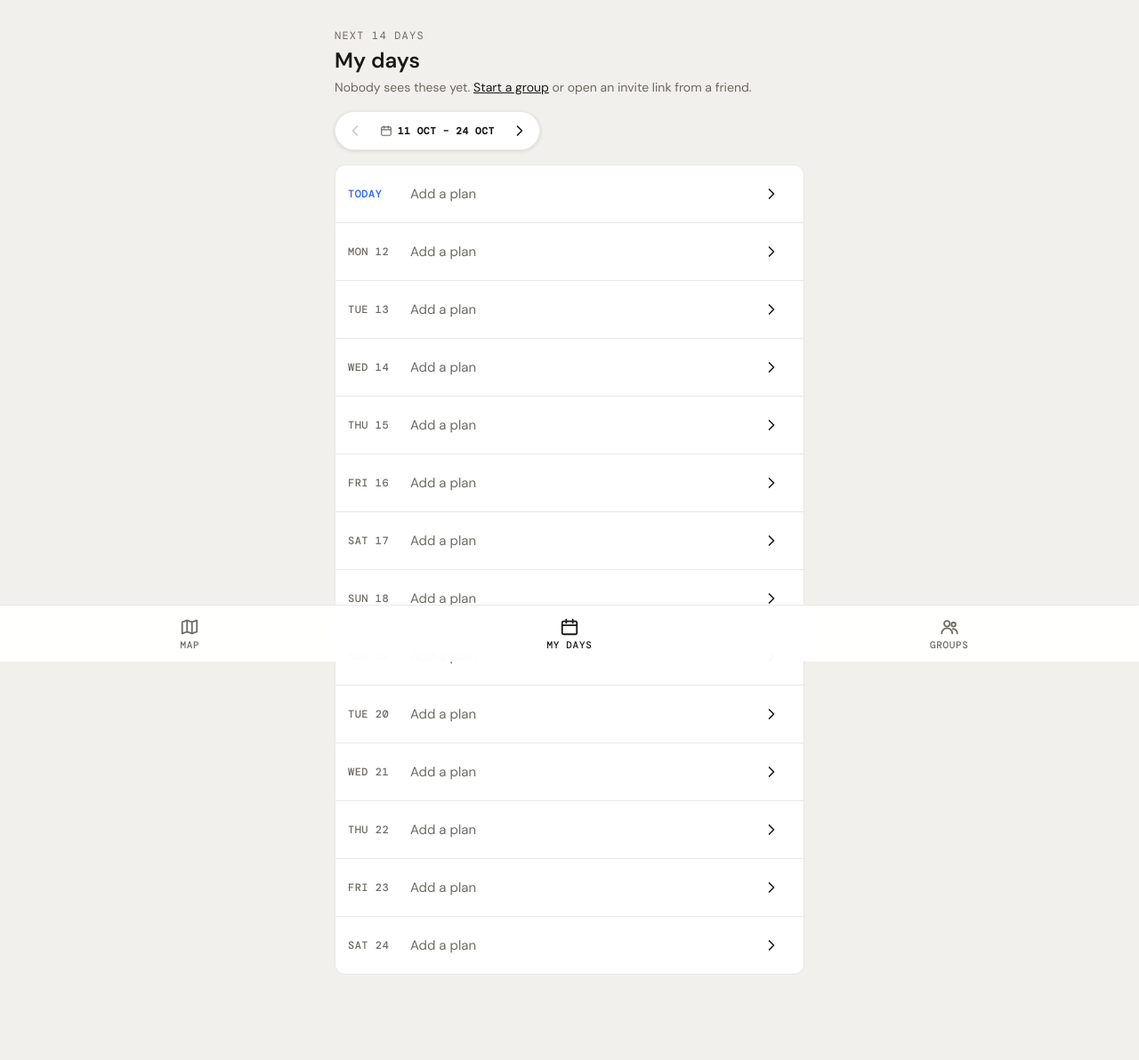
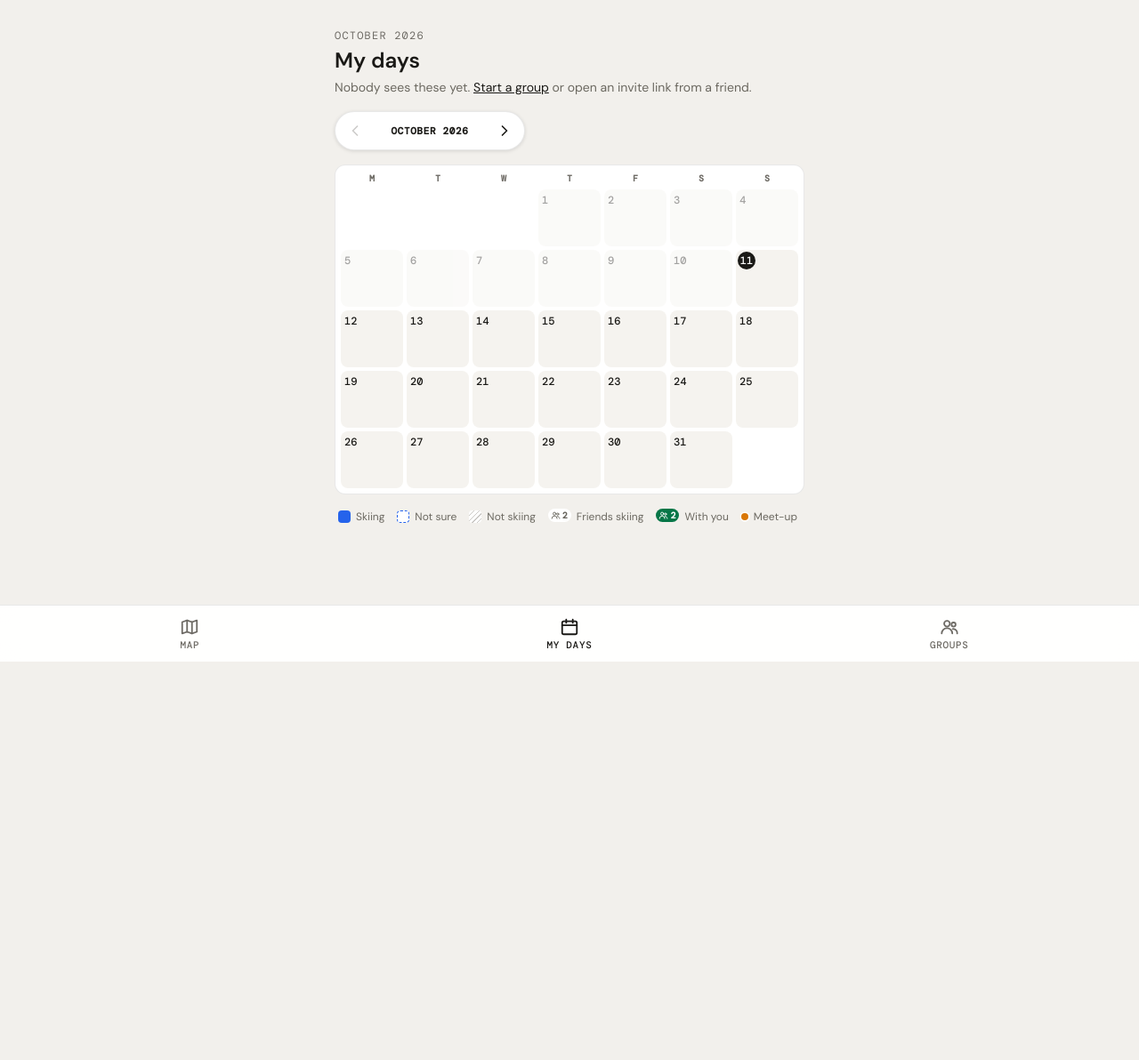
Before and after one commit to hugorodgerbrown/gondola, a Django app: page /days/ in a window 1280 px wide. Shown: the part 56-1248 px from the top of the page at 89% size. After the commit the page ends 800 px from the top, so only its background shows below. Run offline with Django 5.2, Linux system fonts and the light colour scheme; the visitor is signed in with stand-in values (Sample User, id 1); data that the repository does not hold is empty.

Commit message:
My days as a month calendar with your groups' activity
My days listed two weeks as rows. It is now a month at a time, weeks
starting Monday, and each day shows:

- what you said: the resort's code on a filled day, a dashed outline for
  not sure, a hatched day for not skiing, and a lock when private;
- how many friends are skiing, green when some are at your resort;
- an amber dot when one of your groups has a meet-up.

Arrows step a month as far as plans can be made, tapping a day opens the
same sheet as before, and ?from= keeps the month through plain form posts.

Co-Authored-By: Claude Opus 5.5 (1M context) <noreply@anthropic.com>
Claude-Session: https://claude.ai/code/session_01UhGDJbjKvTGiZJFCsWE4Ut

```diff
--- a/apps/groups/templates/groups/my_days.html
+++ b/apps/groups/templates/groups/my_days.html
@@ -1,9 +1,8 @@
 {% extends "base.html" %}
-{% load static %}
 {% block title %}My days · {{ SITE_NAME }}{% endblock %}
 {% block content %}
   <div class="heading">
-    <span class="eyebrow">{% if start == today %}Next 14 days{% else %}{{ start|date:"j M" }} – {{ end|date:"j M" }}{% endif %}</span>
+    <span class="eyebrow">{{ month.first|date:"F Y" }}</span>
     <h1 class="title">My days</h1>
     {% if groups %}
       <p class="lede">Everyone in {% for group in groups %}{% if not forloop.first %}{% if forloop.last %} and {% else %}, {% endif %}{% endif %}{{ group.name }}{% endfor %} sees these, except days you keep private.</p>
@@ -11,49 +10,71 @@
       <p class="lede">Nobody sees these yet. <a href="{% url 'planning:group_list' %}">Start a group</a> or open an invite link from a friend.</p>
     {% endif %}
   </div>
-  <nav class="float float--page" aria-label="Fortnight">
-    {% if previous_start %}
-      <a class="icon-button" href="?from={{ previous_start|date:'Y-m-d' }}" aria-label="Previous two weeks">{% include "includes/icons/chevron-left.html" %}</a>
+  <nav class="float float--page" aria-label="Month">
+    {% if month.previous %}
+      <a class="icon-button" href="?from={{ month.previous|date:'Y-m-d' }}" aria-label="{{ month.previous|date:'F' }}">{% include "includes/icons/chevron-left.html" %}</a>
     {% else %}
       <span class="icon-button icon-button--off" aria-hidden="true">{% include "includes/icons/chevron-left.html" %}</span>
     {% endif %}
-    <span class="calendar-anchor">
-      <button type="button" class="float__label float__label--button" data-calendar
-              data-navigate="?from=DATE"
-              data-value="{{ start|date:'Y-m-d' }}" data-today="{{ today|date:'Y-m-d' }}"
-              data-min="{{ today|date:'Y-m-d' }}" data-max="{{ last_day|date:'Y-m-d' }}"
-              data-marks="plan-marks">
-        {% include "includes/icons/calendar.html" %}
-        <span>{{ start|date:"j M" }} – {{ end|date:"j M" }}</span>
-        <span class="visually-hidden">, choose a day</span>
-      </button>
-    </span>
-    {% if next_start %}
-      <a class="icon-button" href="?from={{ next_start|date:'Y-m-d' }}" aria-label="Next two weeks">{% include "includes/icons/chevron-right.html" %}</a>
+    <span class="float__label float__label--month">{{ month.first|date:"F Y" }}</span>
+    {% if month.next %}
+      <a class="icon-button" href="?from={{ month.next|date:'Y-m-d' }}" aria-label="{{ month.next|date:'F' }}">{% include "includes/icons/chevron-right.html" %}</a>
     {% else %}
       <span class="icon-button icon-button--off" aria-hidden="true">{% include "includes/icons/chevron-right.html" %}</span>
     {% endif %}
   </nav>
-  <ol class="list card" aria-label="{{ start|date:'j F' }} to {{ end|date:'j F' }}">
-    {% for day, plan in rows %}
-      <li>{% include "groups/partials/day_row.html" with window_from=window_from %}</li>
+
+  <div class="month card" role="group" aria-label="{{ month.first|date:'F Y' }}">
+    <div class="month__week month__week--head" aria-hidden="true">
+      {% for name in "MTWTFSS" %}<span class="month__weekday">{{ name }}</span>{% endfor %}
+    </div>
+    {% for week in month.weeks %}
+      <div class="month__week">
+        {% for day in week %}
+          {% if not day.in_month %}
+            <span class="mday mday--out"></span>
+          {% else %}
+            {% with plan=day.plan %}
+              {% if day.plannable %}
+                <a class="mday{% if plan %} mday--{{ plan.status }}{% endif %}{% if day.is_today %} mday--today{% endif %}"
+                   href="{% url 'planning:day' day.date %}{% if window_from %}?from={{ window_from|date:'Y-m-d' }}{% endif %}"
+                   hx-get="{% url 'planning:day' day.date %}{% if window_from %}?from={{ window_from|date:'Y-m-d' }}{% endif %}"
+                   hx-target="#sheet-body" hx-push-url="false"
+                   aria-label="{{ day.summary }}">
+              {% else %}
+                <span class="mday mday--past{% if plan %} mday--{{ plan.status }}{% endif %}" aria-label="{{ day.summary }}">
+              {% endif %}
+                <span class="mday__top" aria-hidden="true">
+                  <span class="mday__date">{{ day.date.day }}</span>
+                  <span class="mday__marks">
+                    {% if plan.is_private %}{% include "includes/icons/lock.html" %}{% endif %}
+                    {% if day.meetup %}<span class="mday__meetup"></span>{% endif %}
+                  </span>
+                </span>
+                <span class="mday__plan" aria-hidden="true">
+                  {% if plan.resort %}{{ plan.resort.display_code }}{% elif plan.status == "not_sure" %}?{% elif plan.status == "not_skiing" %}–{% endif %}
+                </span>
+                {% if day.friends_skiing %}
+                  <span class="mday__friends{% if day.with_me %} mday__friends--with-me{% endif %}" aria-hidden="true">{% include "includes/icons/people.html" %}{{ day.friends_skiing }}</span>
+                {% endif %}
+              {% if day.plannable %}</a>{% else %}</span>{% endif %}
+            {% endwith %}
+          {% endif %}
+        {% endfor %}
+      </div>
     {% endfor %}
-  </ol>
-  {% if elsewhere %}
-    <section class="heading" aria-labelledby="elsewhere-heading">
-      <span class="eyebrow" id="elsewhere-heading">Your other plans</span>
-      <ol class="list card">
-        {% for plan in elsewhere %}
-          <li>{% include "groups/partials/day_row.html" with day=plan.date plan=plan long_date=True window_from=window_from %}</li>
-        {% endfor %}
-      </ol>
-    </section>
-  {% endif %}
+  </div>
+
+  <ul class="month-key" aria-label="Key">
+    <li><span class="month-key__swatch mday--resort"></span>Skiing</li>
+    <li><span class="month-key__swatch mday--not_sure"></span>Not sure</li>
+    <li><span class="month-key__swatch mday--not_skiing"></span>Not skiing</li>
+    <li><span class="mday__friends">{% include "includes/icons/people.html" %}2</span>Friends skiing</li>
+    <li><span class="mday__friends mday__friends--with-me">{% include "includes/icons/people.html" %}2</span>With you</li>
+    <li><span class="mday__meetup"></span>Meet-up</li>
+  </ul>
+
   {% if groups %}
     <a href="{% url 'planning:board' groups.0.uuid %}" class="small">See who's where →</a>
   {% endif %}
-  {{ marks|json_script:"plan-marks" }}
 {% endblock %}
-{% block scripts %}
-  <script src="{% static 'js/calendar.js' %}"></script>
-{% endblock %}
--- a/apps/groups/templates/groups/partials/day_row.html
+++ /dev/null
@@ -1,16 +0,0 @@
-{# One day on My days: what the person said about it, and a tap to change it. #}
-<a class="row row--link" href="{% url 'planning:day' day %}{% if window_from %}?from={{ window_from|date:'Y-m-d' }}{% endif %}" hx-get="{% url 'planning:day' day %}" hx-target="#sheet-body" hx-push-url="false">
-  <span class="row__date{% if long_date %} row__date--long{% endif %}{% if day == today %} row__date--today{% endif %}">{% if day == today %}Today{% elif long_date %}{{ day|date:"D j M" }}{% else %}{{ day|date:"D j" }}{% endif %}</span>
-  <span class="row__main">
-    {% if not plan %}
-      <span class="row__label row__label--quiet">Add a plan</span>
-    {% elif plan.resort %}
-      <span class="row__label">{{ plan.resort.name }}</span>
-    {% else %}
-      <span class="row__label row__label--quiet">{{ plan.get_status_display }}</span>
-    {% endif %}
-    {% if plan.note %}<span class="row__note">{{ plan.note }}</span>{% endif %}
-  </span>
-  {% if plan.is_private %}<span class="tag">{% include "includes/icons/lock.html" %}Private</span>{% endif %}
-  <span class="icon-button" aria-hidden="true">{% include "includes/icons/chevron-right.html" %}</span>
-</a>
--- a/apps/groups/views/days.py
+++ b/apps/groups/views/days.py
@@ -1,10 +1,10 @@
 """
 apps/groups/views/days.py — My days, and the sheet for one day.
 
-My days lists two weeks at a time, from today by default. Arrows step a
-fortnight, and a calendar jumps to any day you can plan (``?from=``), so
-December and January are as easy to fill in as next week. Plans outside
-the two weeks on show are listed under them. Tapping a day opens a sheet: skiing,
+My days is a month calendar, this month by default; arrows step a month
+(``?from=``, any day in it) as far as plans can be made. Each day shows
+what you said about it and what your groups are up to: friends skiing,
+friends at your resort, and a meet-up. Tapping a day opens a sheet: skiing,
 not sure yet or not skiing; the resorts friends already picked that day
 first, then a search over every resort; an optional note; and a switch to
 keep the day private.
@@ -26,18 +26,13 @@ from apps.resorts.search import search_resorts
 
 from ..forms import DayForm
 from ..models import Group, PlanDay
+from ..services.month import build_month, month_start
 from ..services.plans import (
-    MY_DAYS_SPAN,
     clear_plan,
-    date_range,
     friends_by_resort,
     is_plannable,
-    last_plannable_day,
-    plan_marks,
     set_plan,
     today,
-    upcoming_plans,
-    window_start,
 )
 from .helpers import current_user, parse_day
 
@@ -45,45 +40,35 @@ from .helpers import current_user, parse_day
 @login_required
 @require_GET
 def my_days(request: HttpRequest) -> HttpResponse:
-    """List two weeks of days with what the person has said about each."""
+    """Show a month of days: the person's plans and their groups' activity."""
     user = current_user(request)
-    start = window_start(parse_day(request.GET.get("from")))
-    days = date_range(start, MY_DAYS_SPAN)
-    upcoming = upcoming_plans(user)
-    plans = {plan.date: plan for plan in upcoming}
-    shown = set(days)
-    span = datetime.timedelta(days=MY_DAYS_SPAN)
-    first = today()
-    last = last_plannable_day()
+    month = build_month(user, parse_day(request.GET.get("from")))
     return render(
         request,
         "groups/my_days.html",
         {
-            "rows": [(day, plans.get(day)) for day in days],
-            "today": first,
-            "start": start,
-            "end": days[-1],
-            "previous_start": window_start(start - span) if start > first else None,
-            "next_start": start + span if days[-1] < last else None,
-            "elsewhere": [plan for plan in upcoming if plan.date not in shown],
-            "last_day": last,
-            "marks": plan_marks(upcoming),
-            # Only a later fortnight needs carrying through a plain form post.
-            "window_from": start if start > first else None,
+            "month": month,
+            "today": today(),
+            # Only a later month needs carrying through a plain form post.
+            "window_from": _later_month(month.first),
             "groups": list(Group.objects.for_user(user).order_by("name")),
         },
     )
 
 
+def _later_month(first: datetime.date) -> datetime.date | None:
+    """Return ``first`` if it is a month after this one, else ``None``."""
+    return first if first > today().replace(day=1) else None
+
+
 def _window_from(request: HttpRequest) -> datetime.date | None:
-    """Return the My days fortnight a sheet was opened from, if not the first."""
+    """Return the My days month a sheet was opened from, if not this month."""
     value = request.POST.get("from") or request.GET.get("from")
-    start = window_start(parse_day(value)) if value else None
-    return start if start and start > today() else None
+    return _later_month(month_start(parse_day(value))) if value else None
 
 
 def _my_days_url(window_from: datetime.date | None) -> str:
-    """Return My days, at the fortnight the person was looking at."""
+    """Return My days, at the month the person was looking at."""
     url = reverse("planning:my_days")
     return f"{url}?from={window_from.isoformat()}" if window_from else url
 
--- a/static/css/app.css
+++ b/static/css/app.css
@@ -19,6 +19,8 @@
   --accent-soft: rgba(37, 99, 235, 0.12);
   /* Magic Pass resorts on the map: a violet square instead of a round pin. */
   --pass-magic: #7c3aed;
+  /* A meet-up on My days: an amber dot, apart from your own (blue) days. */
+  --meetup: #d97706;
   --danger: #b42318;
   --ok: #067647;
   --map-ground: #e9e7e1;
@@ -1396,3 +1398,208 @@ fieldset.field {
 [hidden] {
   display: none !important;
 }
+
+/* --- My days: the month ------------------------------------------------ */
+
+.float__label--month {
+  padding: 0 10px;
+  min-width: 128px;
+  text-align: center;
+}
+
+.month {
+  padding: 8px 6px 6px;
+  display: flex;
+  flex-direction: column;
+  gap: 4px;
+}
+
+.month__week {
+  display: grid;
+  grid-template-columns: repeat(7, minmax(0, 1fr));
+  gap: 4px;
+}
+
+.month__weekday {
+  font: 600 10px var(--font-mono);
+  color: var(--text-3);
+  text-align: center;
+  padding-bottom: 2px;
+}
+
+/* One day: the date, what you said, and how many friends are skiing. */
+.mday {
+  position: relative;
+  display: flex;
+  flex-direction: column;
+  justify-content: space-between;
+  min-height: 64px;
+  padding: 4px 4px 5px;
+  border-radius: var(--radius-control);
+  background: var(--sunk);
+  color: var(--text-1);
+  text-decoration: none;
+  overflow: hidden;
+}
+
+a.mday:hover {
+  box-shadow: inset 0 0 0 1.5px var(--rule-strong);
+}
+
+a.mday:focus-visible {
+  outline: 2px solid var(--accent);
+  outline-offset: 1px;
+}
+
+.mday--out {
+  background: transparent;
+}
+
+.mday--past {
+  opacity: 0.4;
+}
+
+.mday__top {
+  display: flex;
+  align-items: center;
+  justify-content: space-between;
+}
+
+.mday__date {
+  font: 500 12px var(--font-mono);
+}
+
+.mday--today .mday__date {
+  display: inline-grid;
+  place-items: center;
+  min-width: 20px;
+  height: 20px;
+  margin: -2px 0 0 -2px;
+  border-radius: 10px;
+  background: var(--text-1);
+  color: var(--card);
+}
+
+.mday__plan {
+  display: flex;
+  align-items: center;
+  gap: 2px;
+  min-height: 14px;
+  font: 600 10px var(--font-mono);
+  letter-spacing: 0.02em;
+  white-space: nowrap;
+}
+
+.mday__marks {
+  display: inline-flex;
+  align-items: center;
+  gap: 2px;
+}
+
+.mday__marks svg {
+  width: 10px;
+  height: 10px;
+}
+
+/* Skiing fills the day; not sure is a dashed outline; not skiing is quiet. */
+.mday--resort {
+  background: var(--accent);
+  color: #fff;
+}
+
+.mday--not_sure {
+  background: var(--card);
+  outline: 1.5px dashed var(--accent);
+  outline-offset: -1.5px;
+  color: var(--accent);
+}
+
+.mday--not_skiing {
+  background: repeating-linear-gradient(
+    -45deg,
+    var(--sunk) 0 4px,
+    var(--rule) 4px 5px
+  );
+  color: var(--text-3);
+}
+
+.mday--not_skiing .mday__plan {
+  color: var(--text-3);
+}
+
+.mday__friends {
+  display: inline-flex;
+  align-items: center;
+  gap: 2px;
+  align-self: flex-start;
+  padding: 1px 4px 1px 3px;
+  border-radius: 8px;
+  background: var(--card);
+  color: var(--text-2);
+  font: 600 10px var(--font-mono);
+}
+
+.mday__friends svg {
+  width: 11px;
+  height: 11px;
+}
+
+.mday--resort .mday__friends {
+  background: rgba(255, 255, 255, 0.22);
+  color: #fff;
+}
+
+/* Friends at your resort that day. */
+.mday__friends--with-me,
+.mday--resort .mday__friends--with-me {
+  background: var(--ok);
+  color: #fff;
+}
+
+.mday__meetup {
+  display: inline-block;
+  width: 8px;
+  height: 8px;
+  border-radius: 50%;
+  background: var(--meetup);
+  box-shadow: 0 0 0 1.5px var(--card);
+}
+
+.month-key {
+  display: flex;
+  flex-wrap: wrap;
+  gap: 8px 14px;
+  margin: 0;
+  padding: 0 4px;
+  list-style: none;
+  font-size: 12px;
+  color: var(--text-2);
+}
+
+.month-key li {
+  display: inline-flex;
+  align-items: center;
+  gap: 6px;
+}
+
+.month-key__swatch {
+  display: inline-block;
+  width: 14px;
+  height: 14px;
+  min-height: 0;
+  padding: 0;
+  border-radius: 4px;
+  background: var(--sunk);
+}
+
+.month-key__swatch.mday--resort {
+  background: var(--accent);
+}
+
+.month-key__swatch.mday--not_sure {
+  background: var(--card);
+}
+
+.month-key__swatch.mday--not_skiing {
+  background: repeating-linear-gradient(-45deg, var(--card) 0 3px, var(--rule-strong) 3px 4px);
+}
```
Also changed, not shown: apps/groups/services/month.py (added, +144 -0 lines), apps/groups/services/plans.py (+1 -12 lines), tests/groups/test_month.py (added, +78 -0 lines), tests/groups/test_services.py (+0 -13 lines), tests/groups/test_views.py (+36 -53 lines).
